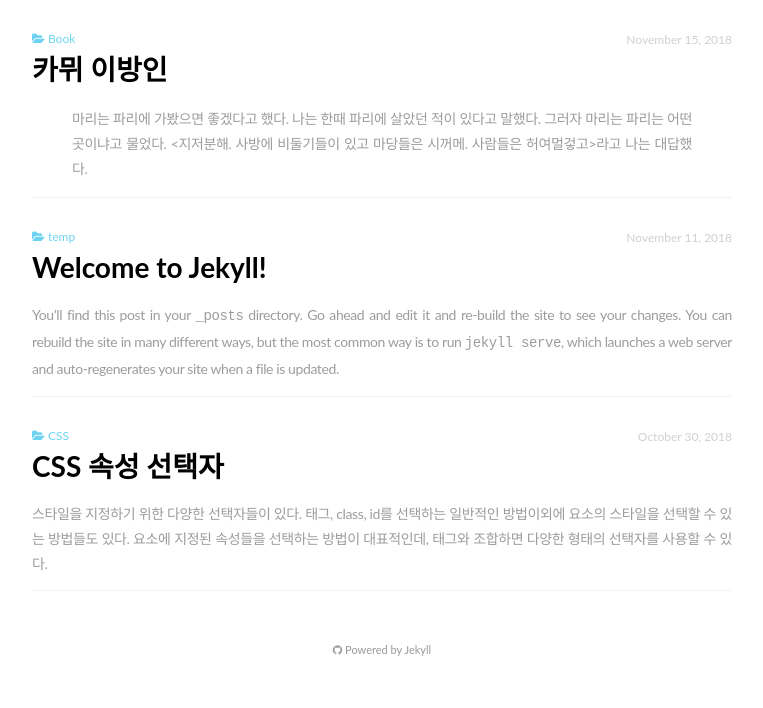
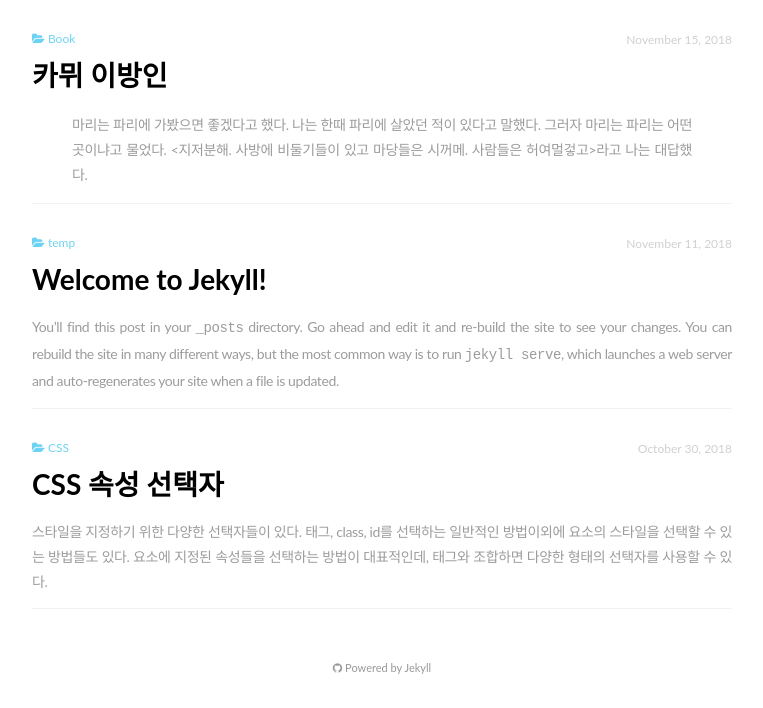
Before and after one commit to naduhy2/blog, a Jekyll site: the page built from index.md, in a window 1280 px wide. Shown: the part 464-1172 px from the top of the page, without its empty margins (258-1021 px from the left). Built offline with Jekyll 4.4.1, drawn with Linux system fonts in a browser that asks for light colours.

Commit message:
Modify post styles

```diff
--- a/assets/css/_content.scss
+++ b/assets/css/_content.scss
@@ -26,7 +26,7 @@
         h2 {
             font-size: 28px;
             margin-bottom: 10px;
-            margin-top: 0px;
+            margin-top: 6px;
         }
         p {
             color: #9c9c9c;
```
